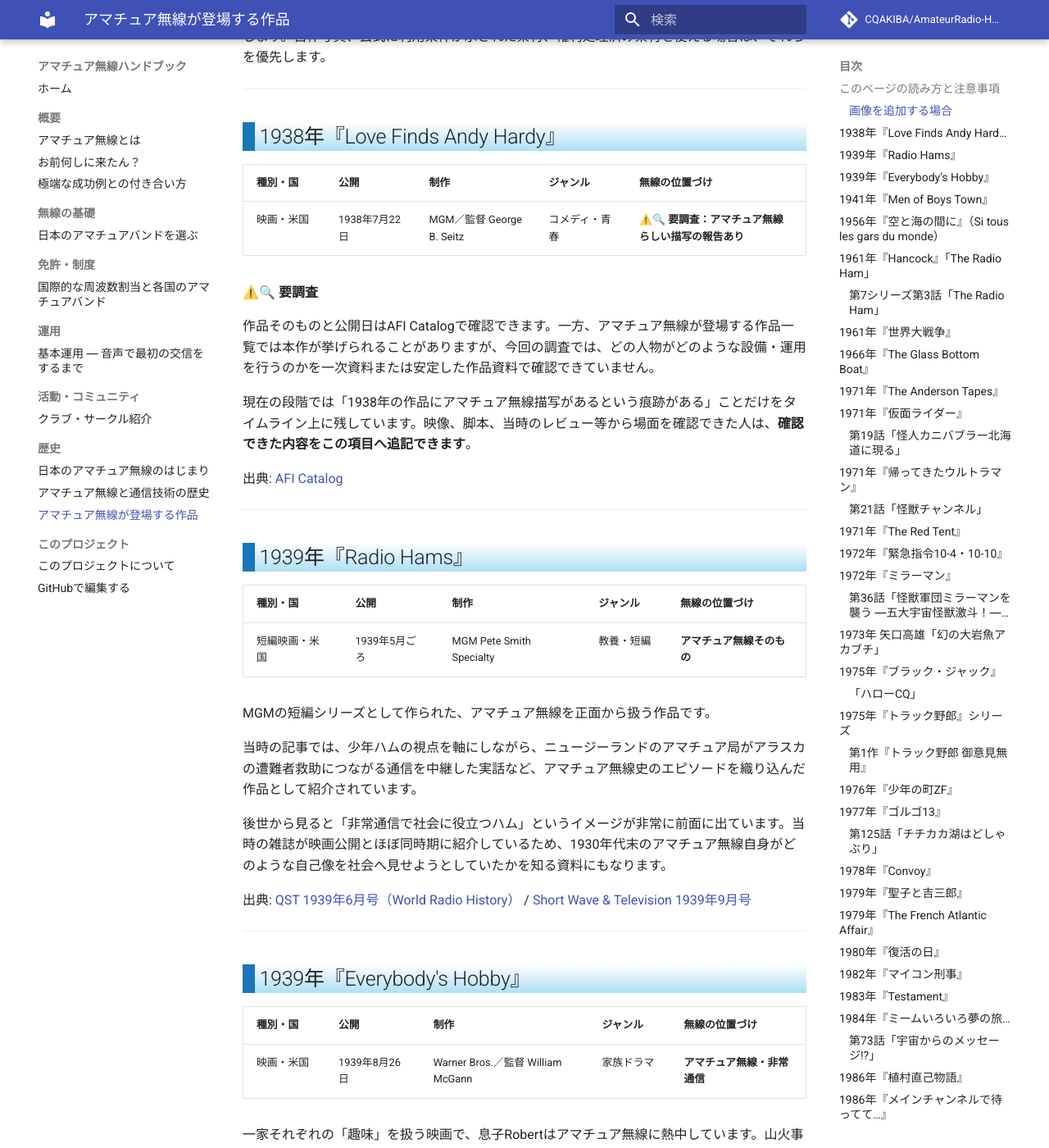
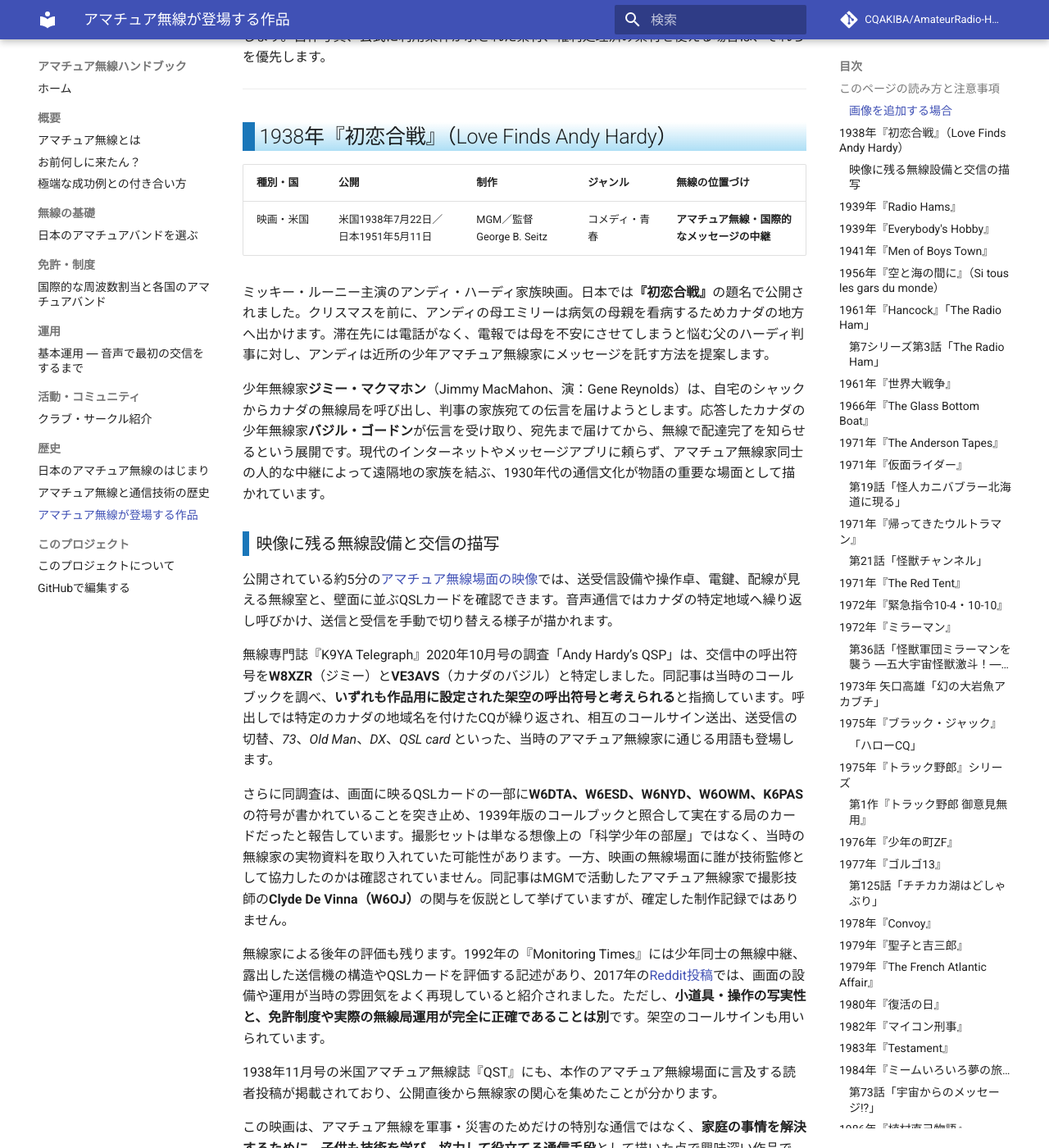
Before and after one commit to CQAKIBA/AmateurRadio-Handbook, an MkDocs documentation site: the page built from docs/15_歴史/アマチュア無線が登場する作品.md, in a window 1280 px wide and 1400 px high, scrolled down 1689 px. Shown: the whole window at 82% size. Built offline with MkDocs 1.6.1 and Material for MkDocs 9.7.7, drawn with Linux system fonts in a browser that asks for light colours; comment, search, counter and statistics services are not loaded; some of the changed text lies outside the part shown.

Commit message:
docs: confirm 1938 Andy Hardy ham-radio sequence with contemporary and callbook evidence

```diff
--- a/docs/15_歴史/アマチュア無線が登場する作品.md
+++ b/docs/15_歴史/アマチュア無線が登場する作品.md
@@ -47,19 +47,32 @@
 
 ---
 
-## 1938年『Love Finds Andy Hardy』
+## 1938年『初恋合戦』（Love Finds Andy Hardy）
 
 | 種別・国 | 公開 | 制作 | ジャンル | 無線の位置づけ |
 | --- | --- | --- | --- | --- |
-| 映画・米国 | 1938年7月22日 | MGM／監督 George B. Seitz | コメディ・青春 | **⚠️🔍 要調査：アマチュア無線らしい描写の報告あり** |
+| 映画・米国 | 米国1938年7月22日／日本1951年5月11日 | MGM／監督 George B. Seitz | コメディ・青春 | **アマチュア無線・国際的なメッセージの中継** |
 
-**⚠️🔍 要調査**
+ミッキー・ルーニー主演のアンディ・ハーディ家族映画。日本では**『初恋合戦』**の題名で公開されました。クリスマスを前に、アンディの母エミリーは病気の母親を看病するためカナダの地方へ出かけます。滞在先には電話がなく、電報では母を不安にさせてしまうと悩む父のハーディ判事に対し、アンディは近所の少年アマチュア無線家にメッセージを託す方法を提案します。
 
-作品そのものと公開日はAFI Catalogで確認できます。一方、アマチュア無線が登場する作品一覧では本作が挙げられることがありますが、今回の調査では、どの人物がどのような設備・運用を行うのかを一次資料または安定した作品資料で確認できていません。
+少年無線家**ジミー・マクマホン**（Jimmy MacMahon、演：Gene Reynolds）は、自宅のシャックからカナダの無線局を呼び出し、判事の家族宛ての伝言を届けようとします。応答したカナダの少年無線家**バジル・ゴードン**が伝言を受け取り、宛先まで届けてから、無線で配達完了を知らせるという展開です。現代のインターネットやメッセージアプリに頼らず、アマチュア無線家同士の人的な中継によって遠隔地の家族を結ぶ、1930年代の通信文化が物語の重要な場面として描かれています。
 
-現在の段階では「1938年の作品にアマチュア無線描写があるという痕跡がある」ことだけをタイムライン上に残しています。映像、脚本、当時のレビュー等から場面を確認できた人は、**確認できた内容をこの項目へ追記できます**。
+### 映像に残る無線設備と交信の描写
 
-出典: [AFI Catalog](https://catalog.afi.com/Film/4755-LOVE-FINDS-ANDY-HARDY)
+公開されている約5分の[アマチュア無線場面の映像](https://www.youtube.com/watch?v=HC-lMn_1NQw)では、送受信設備や操作卓、電鍵、配線が見える無線室と、壁面に並ぶQSLカードを確認できます。音声通信ではカナダの特定地域へ繰り返し呼びかけ、送信と受信を手動で切り替える様子が描かれます。
+
+無線専門誌『K9YA Telegraph』2020年10月号の調査「Andy Hardy’s QSP」は、交信中の呼出符号を**W8XZR**（ジミー）と**VE3AVS**（カナダのバジル）と特定しました。同記事は当時のコールブックを調べ、**いずれも作品用に設定された架空の呼出符号と考えられる**と指摘しています。呼出しでは特定のカナダの地域名を付けたCQが繰り返され、相互のコールサイン送出、送受信の切替、*73*、*Old Man*、*DX*、*QSL card* といった、当時のアマチュア無線家に通じる用語も登場します。
+
+さらに同調査は、画面に映るQSLカードの一部に**W6DTA、W6ESD、W6NYD、W6OWM、K6PAS**の符号が書かれていることを突き止め、1939年版のコールブックと照合して実在する局のカードだったと報告しています。撮影セットは単なる想像上の「科学少年の部屋」ではなく、当時の無線家の実物資料を取り入れていた可能性があります。一方、映画の無線場面に誰が技術監修として協力したのかは確認されていません。同記事はMGMで活動したアマチュア無線家で撮影技師の**Clyde De Vinna（W6OJ）**の関与を仮説として挙げていますが、確定した制作記録ではありません。
+
+無線家による後年の評価も残ります。1992年の『Monitoring Times』には少年同士の無線中継、露出した送信機の構造やQSLカードを評価する記述があり、2017年の[Reddit投稿](https://www.reddit.com/r/amateurradio/comments/7m3ojb/old_movie_that_did_ham_radio_right/)では、画面の設備や運用が当時の雰囲気をよく再現していると紹介されました。ただし、**小道具・操作の写実性と、免許制度や実際の無線局運用が完全に正確であることは別**です。架空のコールサインも用いられています。
+
+1938年11月号の米国アマチュア無線誌『QST』にも、本作のアマチュア無線場面に言及する読者投稿が掲載されており、公開直後から無線家の関心を集めたことが分かります。
+
+この映画は、アマチュア無線を軍事・災害のためだけの特別な通信ではなく、**家庭の事情を解決するために、子供も技術を学び、協力して役立てる通信手段**として描いた点で興味深い作品です。2000年には米国議会図書館の**National Film Registry**に登録されました。
+
+出典：[AFI Catalog：作品・配役・あらすじ](https://catalog.afi.com/Film/4755-LOVE-FINDS-ANDY-HARDY)／[映画.com：日本公開題・日本公開日](https://eiga.com/movie/62997/)／[YouTube：無線シーン映像](https://www.youtube.com/watch?v=HC-lMn_1NQw)／[K9YA Telegraph（2020年10月号、1・8ページ）](https://radioaficionados.com.ar/revistas/K9YA_2020_10.pdf)／[Monitoring Times（1992年6月号）](https://www.worldradiohistory.com/Archive-Monitoring-TImes/1990s/Monitoring-Times-1992-06.pdf)／[QST（1938年11月号）](https://www.worldradiohistory.com/INTERNATIONAL/QST/QST-1938-11.pdf)／[米国議会図書館：National Film Registry登録作品](https://www.loc.gov/programs/national-film-preservation-board/film-registry/complete-national-film-registry-listing/)
+
 
 ---
 
```
